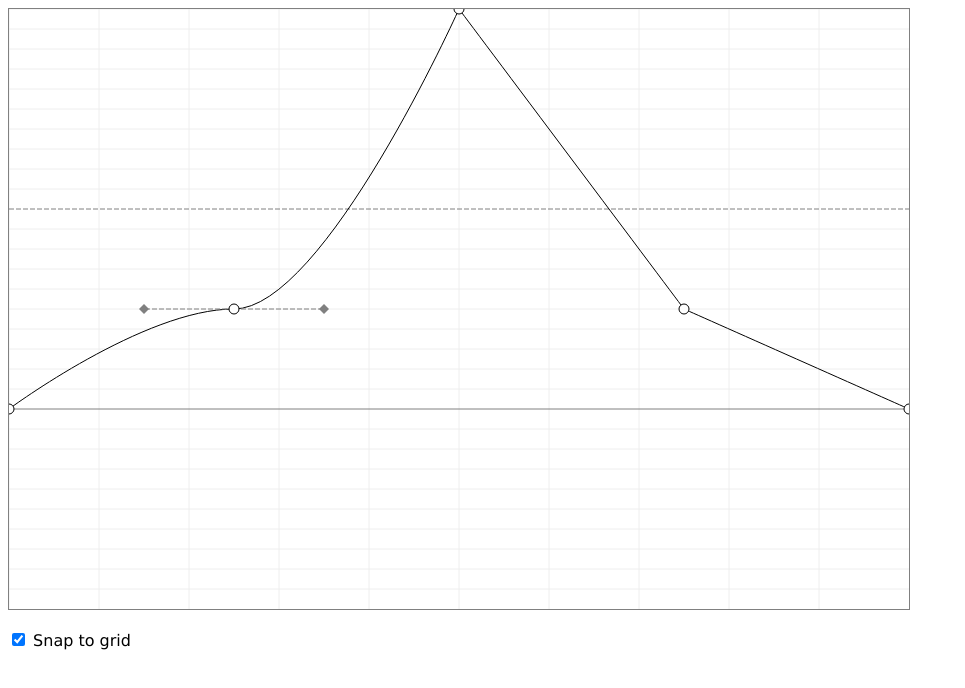
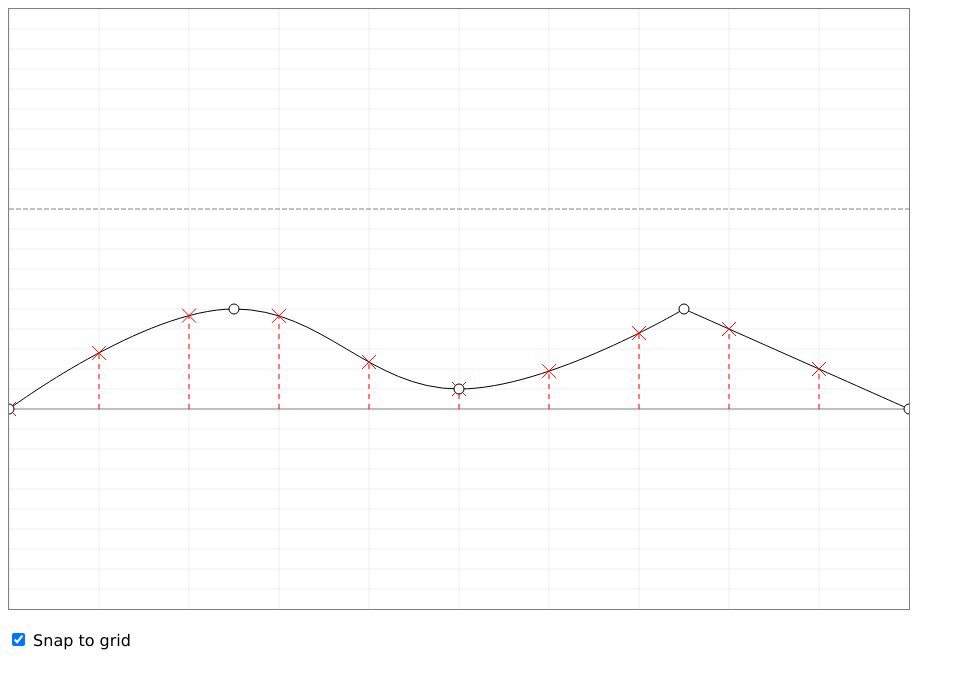
Before and after one commit to gillibrand/keyframe-click, a React (Vite) app: page / in a window 1280 px wide. Shown: the top 688 px of the page, without its empty margins (0-965 px from the left). Built offline with nearby package versions, Linux system fonts and the light colour scheme.

Commit message:
basic sampling

```diff
--- a/src/App.tsx
+++ b/src/App.tsx
@@ -1,15 +1,15 @@
 import { useCallback, useMemo, useRef, useState } from "react";
 import "./App.css";
-import { KeyPoint, Point, sharpPoint } from "./point";
-import { createSplineGraph, SplineGraph } from "./SplineGraph";
+import { BaseDot, UserDot, Point, createSharp, createRound } from "./point";
+import { createBezierTimeline, BezierTimeline } from "./BezierTimeline";
 import { throttle } from "./util";
 
-const userPoints: KeyPoint[] = [
-  sharpPoint(0, 0),
-  { x: 25, y: 50, h1: { x: 15, y: 50 }, h2: { x: 35, y: 50 }, type: "round" },
-  sharpPoint(50, 200),
-  sharpPoint(75, 50),
-  sharpPoint(100, 0),
+const userDots: UserDot[] = [
+  createSharp(0, 0),
+  { x: 25, y: 50, h1: { x: 15, y: 50 }, h2: { x: 35, y: 50 }, type: "round", space: "user" },
+  createRound(50, 10),
+  createSharp(75, 50),
+  createSharp(100, 0),
 ];
 
 function roundHundredths(p: Point): Point {
@@ -19,25 +19,28 @@ function roundHundredths(p: Point): Point {
   };
 }
 
-function clean(p: KeyPoint): Point {
+function clean(p: BaseDot): Point {
   return roundHundredths(p);
 }
 
 function App() {
-  const graphRef = useRef<SplineGraph>();
-  const [selectedPoint, setSelectedPoint] = useState<KeyPoint | null>(null);
+  const graphRef = useRef<BezierTimeline>();
+  const [selectedPoint, setSelectedPoint] = useState<BaseDot | null>(null);
   const [snapToGrid, setSnapToGridRaw] = useState(true);
 
   const setSelectedPointSoon = useMemo(() => throttle(setSelectedPoint, 100), []);
 
   const setCanvas = useCallback(
     (canvas: HTMLCanvasElement) => {
+      console.info(">>> setCanvas");
       if (graphRef.current) {
         graphRef.current.destroy();
         graphRef.current = undefined;
       }
 
-      graphRef.current = canvas ? createSplineGraph({ canvas, userPoints, onChange: setSelectedPointSoon }) : undefined;
+      graphRef.current = canvas
+        ? createBezierTimeline({ canvas, userDots, onChange: setSelectedPointSoon })
+        : undefined;
     },
     [setSelectedPointSoon]
   );
@@ -58,7 +61,7 @@ function App() {
           <input type="checkbox" checked={snapToGrid} onChange={(e) => setSnapToGrid(e.target.checked)} /> Snap to grid
         </label>
       </p>
-      <p>{selectedPoint && <div>{JSON.stringify(clean(selectedPoint))}</div>}</p>
+      <p>{selectedPoint && JSON.stringify(clean(selectedPoint))}</p>
     </>
   );
 }
--- a/src/SplineGraph.ts
+++ b/src/BezierTimeline.ts
@@ -1,12 +1,5 @@
-import { Black, bullsEye, circle, diamond, Gray, LightGray, White, willDraw } from "./drawing";
-import { diffPt, KeyPoint, nearPt, Point, toggleType } from "./point";
-
-interface SplineGraph {
-  // render: () => void;
-  destroy: () => void;
-  canvas: HTMLCanvasElement;
-  setSnapToGrid: (snapToGrid: boolean) => void;
-}
+import { Black, Blue, bullsEye, circle, diamond, dot, ex, Gray, LightGray, Red, White, willDraw } from "./drawing";
+import { diffPt, BaseDot, UserDot, nearPt, Point, togglePt, PhysDot, findYForX } from "./point";
 
 type HandlePair = {
   handle: Point;
@@ -15,9 +8,9 @@ type HandlePair = {
 
 type Dragging =
   | {
-      point: KeyPoint;
+      point: BaseDot;
     }
-  | ({ point: KeyPoint } & HandlePair);
+  | ({ point: BaseDot } & HandlePair);
 
 function createThreshold(origin: Point, threshold: number) {
   let passed = false;
@@ -33,41 +26,47 @@ function createThreshold(origin: Point, threshold: number) {
   };
 }
 
-interface CreateSplineGraphProps {
+export interface BezierTimeline {
+  destroy: () => void;
+  setSnapToGrid: (snapToGrid: boolean) => void;
+  updateSelectedPoint: (p: UserDot) => void;
+}
+
+export interface BezierTimelineProps {
   canvas: HTMLCanvasElement;
-  userPoints: KeyPoint[];
-  onChange?: (p: KeyPoint | null) => void;
+  userDots: UserDot[];
+  onChange?: (p: UserDot | null) => void;
   snapToGrid?: boolean;
 }
 
-function createSplineGraph({ canvas, userPoints, onChange, snapToGrid = true }: CreateSplineGraphProps): SplineGraph {
+function createBezierTimeline({ canvas, userDots, onChange, snapToGrid = true }: BezierTimelineProps): BezierTimeline {
   const ScaleX = 9;
   const ScaleY = 2;
 
   const OffsetX = 0;
   const OffsetY = 400;
 
-  // points = points.slice(); // shallow copy
-  const points = userPoints.map((p) => asPhysKeypoint(p));
+  const physDots = userDots.map((p) => asPhysDot(p));
   const ctx = canvas.getContext("2d")!;
-  // ctx.scale(2, 2);
 
-  let selected: number | null = null;
+  let selectedIndex: number | null = null;
   let dragging: Dragging | null = null;
 
-  function cloneSelectedPoint(): KeyPoint | null {
-    return selected === null ? null : { ...points[selected] };
+  function cloneSelectedDot(): PhysDot | null {
+    // XXX: shallow clone. Good enough for React to notice
+    return selectedIndex === null ? null : { ...physDots[selectedIndex] };
   }
 
   function didChange() {
     if (!onChange) return;
-    const clone = cloneSelectedPoint();
-    onChange(clone === null ? null : asUserKeypoint(clone));
+    const clone = cloneSelectedDot();
+    onChange(clone === null ? null : asUserDot(clone));
   }
 
   function setSelectedIndex(index: number | null) {
-    if (index === selected) return;
-    selected = index;
+    if (index === selectedIndex) return;
+
+    selectedIndex = index;
     draw();
     didChange();
   }
@@ -76,10 +75,10 @@ function createSplineGraph({ canvas, userPoints, onChange, snapToGrid = true }:
     const x = e.offsetX;
     const y = e.offsetY;
 
-    for (let i = 0; i < points.length; i++) {
-      const p = points[i];
+    for (let i = 0; i < physDots.length; i++) {
+      const p = physDots[i];
       if (nearPt(p, x, y)) {
-        toggleType(p);
+        togglePt(p);
         draw();
         didChange();
         return;
@@ -97,23 +96,20 @@ function createSplineGraph({ canvas, userPoints, onChange, snapToGrid = true }:
 
     try {
       if (isConvertClick) {
-        for (let i = 0; i < points.length; i++) {
-          const p = points[i];
+        for (let i = 0; i < physDots.length; i++) {
+          const p = physDots[i];
 
           if (nearPt(p, x, y)) {
-            toggleType(p);
+            togglePt(p);
             newSelected = i;
+            // TODO: this can cause two draws. May need to buffer
             draw();
             return;
           }
         }
-
-        newSelected = null;
-        return;
-      }
-
-      for (let i = 0; i < points.length; i++) {
-        const p = points[i];
+      } else {
+        for (let i = 0; i < physDots.length; i++) {
+          const p = physDots[i];
           if (nearPt(p, x, y)) {
             newSelected = i;
             dragging = { point: p };
@@ -130,6 +126,7 @@ function createSplineGraph({ canvas, userPoints, onChange, snapToGrid = true }:
             }
           }
         }
+      }
     } finally {
       setSelectedIndex(newSelected);
     }
@@ -141,8 +138,9 @@ function createSplineGraph({ canvas, userPoints, onChange, snapToGrid = true }:
     return { x: user.x * ScaleX + OffsetX, y: user.y * ScaleY * -1 + OffsetY };
   }
 
-  function asPhysKeypoint(user: KeyPoint): KeyPoint {
+  function asPhysDot(user: UserDot): PhysDot {
     return {
+      space: "physical",
       type: user.type,
       x: user.x * ScaleX + OffsetX,
       y: user.y * ScaleY * -1 + OffsetY,
@@ -151,8 +149,8 @@ function createSplineGraph({ canvas, userPoints, onChange, snapToGrid = true }:
     };
   }
 
-  function asUserKeypoint(real: KeyPoint): KeyPoint {
-    return { ...real, x: (real.x - OffsetX) / ScaleX, y: ((real.y - OffsetY) / ScaleY) * -1 };
+  function asUserDot(pd: PhysDot): UserDot {
+    return { ...pd, x: (pd.x - OffsetX) / ScaleX, y: ((pd.y - OffsetY) / ScaleY) * -1, space: "user" };
   }
 
   let isPastThreshold: (e: MouseEvent) => boolean = () => false;
@@ -204,7 +202,7 @@ function createSplineGraph({ canvas, userPoints, onChange, snapToGrid = true }:
     return y * ScaleY * -1 + OffsetY;
   }
 
-  function moveKeyPoint(p: KeyPoint, toX: number, toY: number) {
+  function moveKeyPoint(p: BaseDot, toX: number, toY: number) {
     const origin = { ...p };
 
     if (snapToGrid) {
@@ -218,7 +216,6 @@ function createSplineGraph({ canvas, userPoints, onChange, snapToGrid = true }:
       if (toUserX === fromUserX && toUserY === fromUserY) return;
       toX = asPhysX(toUserX);
       toY = asPhysY(toUserY);
-      // if (p.x === toX && p.y === toY) return;
     }
 
     // move key point
@@ -283,6 +280,50 @@ function createSplineGraph({ canvas, userPoints, onChange, snapToGrid = true }:
     }
   }
 
+  function drawSamples() {
+    if (physDots.length < 2) return;
+
+    // const remainingDots = physDots.slice();
+
+    for (let x = 0; x < 100; x += 10) {
+      const px = asPhysX(x);
+      const py = findYForX(px, physDots);
+      if (py !== undefined) {
+        willDraw(ctx, () => {
+          ctx.strokeStyle = Red;
+          // ctx.fillStyle = "transparent";
+          ex({ x: px, y: py }, ctx);
+          ctx.setLineDash([5, 5]);
+          ctx.beginPath();
+          ctx.moveTo(px, OffsetY);
+          ctx.lineTo(px, py);
+          ctx.stroke();
+        });
+      }
+      // console.info(">>> sample", x, asUserY(y));
+
+      // if (remainingDots.length < 2) return;
+
+      // const sampleX = asPhysX(x);
+      // // console.info(">>> sampleX", sampleX);
+
+      // function onNextSegment() {
+      //   const left = remainingDots[0];
+      //   const right = remainingDots[1];
+      //   // console.info(">>> left.x", left.x);
+      //   // console.info(">>> right.x", right.x);
+      //   return sampleX >= left.x && sampleX <= right.x;
+      // }
+
+      // while (!onNextSegment()) {
+      //   remainingDots.shift();
+      //   if (remainingDots.length < 2) return;
+      // }
+    }
+
+    // console.info(">>> got ALL");
+  }
+
   function draw() {
     ctx.clearRect(0, 0, canvas.width, canvas.height);
 
@@ -290,13 +331,13 @@ function createSplineGraph({ canvas, userPoints, onChange, snapToGrid = true }:
 
     // draw curve
     ctx.strokeStyle = Black;
-    const origin = points[0];
+    const origin = physDots[0];
     ctx.beginPath();
     ctx.moveTo(origin.x, origin.y);
 
-    for (let i = 1; i < points.length; i++) {
-      const pp = points[i - 1];
-      const p = points[i];
+    for (let i = 1; i < physDots.length; i++) {
+      const pp = physDots[i - 1];
+      const p = physDots[i];
 
       const cp1 = pp.type === "sharp" ? pp : pp.h2;
       const cp2 = p.type === "sharp" ? p : p.h1;
@@ -304,11 +345,13 @@ function createSplineGraph({ canvas, userPoints, onChange, snapToGrid = true }:
     }
     ctx.stroke();
 
+    drawSamples();
+
     // draw the key points and their handles
-    for (let i = 0; i < points.length; i++) {
-      const p = points[i];
+    for (let i = 0; i < physDots.length; i++) {
+      const p = physDots[i];
 
-      if (p.type === "round") {
+      if (p.type === "round" && i === selectedIndex) {
         const h1 = p.h1;
         const h2 = p.h2;
 
@@ -322,66 +365,68 @@ function createSplineGraph({ canvas, userPoints, onChange, snapToGrid = true }:
             ctx.lineTo(h.x, h.y);
             ctx.stroke();
           }
-        });
-      }
-
-      ctx.fillStyle = White;
-      ctx.strokeStyle = Black;
-      if (selected === i) {
-        bullsEye(p, ctx);
-      } else {
-        circle(p, ctx);
-      }
 
           if (p.type === "round") {
             ctx.fillStyle = Gray;
             diamond(p.h1, ctx);
             diamond(p.h2, ctx);
           }
+        });
+      }
+
+      ctx.fillStyle = White;
+      ctx.strokeStyle = Black;
+      if (selectedIndex === i) {
+        bullsEye(p, ctx);
+      } else {
+        circle(p, ctx);
+      }
     }
   }
 
   function onKeyDown(e: KeyboardEvent) {
-    console.info(">>> e.key", e.key);
     // if (selected === null) return;
 
     // const amount = e.shiftKey ? 10 : 1;
 
+    const p = selectedIndex === null ? null : physDots[selectedIndex];
+
     switch (e.key) {
       case "c": {
-        if (selected === null) return;
-        const p = points[selected];
-        toggleType(p);
+        if (selectedIndex === null) return;
+        const p = physDots[selectedIndex];
+        togglePt(p);
         break;
       }
 
       case ".":
-        if (selected === null) {
-          selected = 0;
-        } else if (selected < points.length - 1) {
-          selected++;
+        if (selectedIndex === null) {
+          selectedIndex = 0;
+        } else if (selectedIndex < physDots.length - 1) {
+          selectedIndex++;
         }
         break;
 
       case ",":
-        if (selected === null) {
-          selected = points.length - 1;
-        } else if (selected > 0) {
-          selected--;
+        if (selectedIndex === null) {
+          selectedIndex = physDots.length - 1;
+        } else if (selectedIndex > 0) {
+          selectedIndex--;
         }
         break;
-      // case "ArrowUp":
-      //   p.y -= amount;
-      //   break;
-      // case "ArrowDown":
-      //   p.y += amount;
-      //   break;
-      // case "ArrowLeft":
-      //   p.x -= amount;
-      //   break;
-      // case "ArrowRight":
-      //   p.x += amount;
-      //   break;
+      case "ArrowUp":
+        if (p) moveKeyPoint(p, p.x, p.y - ScaleY);
+
+        break;
+      case "ArrowDown":
+        if (p) moveKeyPoint(p, p.x, p.y + ScaleY);
+        break;
+      case "ArrowLeft":
+        if (p) moveKeyPoint(p, p.x - ScaleX, p.y);
+        break;
+      case "ArrowRight":
+        if (p) moveKeyPoint(p, p.x + ScaleX, p.y);
+        break;
       default:
         // bail without redrawing
         return;
@@ -403,9 +448,9 @@ function createSplineGraph({ canvas, userPoints, onChange, snapToGrid = true }:
     canvas.removeEventListener("mousedown", onMouseDown);
   }
 
-  function updateSelected(p: KeyPoint) {
-    if (selected === null) return;
-    points[selected] = p;
+  function updateSelectedPoint(p: UserDot) {
+    if (selectedIndex === null) return;
+    physDots[selectedIndex] = asPhysDot(p);
     draw();
   }
 
@@ -419,11 +464,9 @@ function createSplineGraph({ canvas, userPoints, onChange, snapToGrid = true }:
   return {
     // render,
     destroy,
-    updateSelected,
-    canvas,
+    updateSelectedPoint,
     setSnapToGrid,
-  } as SplineGraph;
+  } as BezierTimeline;
 }
 
-export { createSplineGraph };
-export type { SplineGraph };
+export { createBezierTimeline };
--- a/src/drawing.ts
+++ b/src/drawing.ts
@@ -11,6 +11,15 @@ export function dot(p: Point, ctx: CanvasRenderingContext2D) {
   ctx.beginPath();
   ctx.arc(p.x, p.y, 5, 0, 2 * Math.PI);
   ctx.fill();
+}
+export function ex(p: Point, c: CanvasRenderingContext2D) {
+  c.beginPath();
+  const l = 7;
+  c.moveTo(p.x - l, p.y - l);
+  c.lineTo(p.x + l, p.y + l);
+  c.moveTo(p.x - l, p.y + l);
+  c.lineTo(p.x + l, p.y - l);
+  c.stroke();
 }
 export function circle(p: Point, ctx: CanvasRenderingContext2D) {
   ctx.beginPath();
@@ -28,7 +37,7 @@ export function bullsEye(p: Point, ctx: CanvasRenderingContext2D) {
     ctx.fill();
     ctx.stroke();
 
-    ctx.fillStyle = Red;
+    ctx.fillStyle = Blue;
     ctx.beginPath();
     ctx.arc(p.x, p.y, 4, 0, 2 * Math.PI);
     ctx.fill();
--- a/src/point.ts
+++ b/src/point.ts
@@ -3,37 +3,52 @@ interface Point {
   y: number;
 }
 
-type KeyPointType = "sharp" | "round";
+type DotType = "sharp" | "round";
+type DotSpace = "physical" | "user";
 
-interface KeyPoint extends Point {
-  type: KeyPointType;
+interface BaseDot extends Point {
+  space: DotSpace;
+  type: DotType;
   h1: Point;
   h2: Point;
 }
 
-function sharpPoint(x: number, y: number): KeyPoint {
-  return { type: "sharp", x, y, h1: { x: x - 10, y }, h2: { x: x + 10, y } };
+export interface PhysDot extends BaseDot {
+  space: "physical";
 }
 
-function roundPoint(x: number, y: number): KeyPoint {
-  return { type: "round", x, y, h1: { x: x - 10, y }, h2: { x: x + 10, y } };
+export interface UserDot extends BaseDot {
+  space: "user";
 }
 
-function diffPt(p1: Point, p2: Point) {
+export function createSharp(x: number, y: number): UserDot {
+  return { type: "sharp", x, y, h1: { x: x - 10, y }, h2: { x: x + 10, y }, space: "user" };
+}
+
+export function createRound(x: number, y: number): UserDot {
+  return { type: "round", x, y, h1: { x: x - 10, y }, h2: { x: x + 10, y }, space: "user" };
+}
+
+export function diffPt(p1: Point, p2: Point) {
   return { x: p1.x - p2.x, y: p1.y - p2.y };
 }
-function nearPt(p: Point, x: number, y: number, minDistance: number = 8) {
+
+export function nearPt(p: Point, x: number, y: number, minDistance: number = 8) {
   const dx = x - p.x;
   const dy = y - p.y;
   return dx * dx + dy * dy < minDistance * minDistance;
 }
 
-function toggleType(p: KeyPoint) {
+export function roundPt(p: Point) {
+  p.x = Math.round(p.x);
+  p.y = Math.round(p.y);
+}
+
+export function togglePt(p: BaseDot) {
   p.type = p.type === "sharp" ? "round" : "sharp";
 }
 
-export type { Point, KeyPoint, KeyPointType };
-export { sharpPoint, roundPoint, diffPt, nearPt, toggleType };
+export type { Point, BaseDot, DotType };
 
 function cubicBezier(t: number, p0: number, p1: number, p2: number, p3: number) {
   const mt = 1 - t;
@@ -45,36 +60,88 @@ function cubicBezierDerivative(t: number, p0: number, p1: number, p2: number, p3
   return 3 * mt ** 2 * (p1 - p0) + 6 * mt * t * (p2 - p1) + 3 * t ** 2 * (p3 - p2);
 }
 
-export function findYForX(x: number, curves: KeyPoint[], tolerance = 1e-6, maxIterations = 100) {
-  for (let i = 1; i < curves.length - 1; i++) {
+export function findYForXSingle(
+  xTarget: number,
+  x0: number,
+  y0: number,
+  x1: number,
+  y1: number,
+  x2: number,
+  y2: number,
+  x3: number,
+  y3: number,
+  tolerance = 1e-6,
+  maxIterations = 100
+) {
+  // Initial guess using linear interpolation
+  let t = (xTarget - x0) / (x3 - x0);
+  t = Math.max(0, Math.min(1, t)); // Keep t between 0 and 1
+
+  for (let i = 0; i < maxIterations; i++) {
+    const x = cubicBezier(t, x0, x1, x2, x3);
+    const error = x - xTarget;
+
+    if (Math.abs(error) < tolerance) {
+      return cubicBezier(t, y0, y1, y2, y3);
+    }
+
+    const derivative = cubicBezierDerivative(t, x0, x1, x2, x3);
+    if (Math.abs(derivative) < tolerance) break; // Avoid dividing by zero
+
+    // Newton's method update
+    t -= error / derivative;
+    t = Math.max(0, Math.min(1, t)); // Clamp t to [0,1]
+  }
+
+  throw new Error("Unable to find Y for given X within tolerance");
+}
+
+export function findYForX(x: number, curves: PhysDot[], tolerance = 1e-6, maxIterations = 100) {
+  let i = 0;
+  let j = 0;
+  for (i = 1; i < curves.length; i++) {
     const pp = curves[i - 1];
     const p = curves[i];
 
     const [x0, y0] = [pp.x, pp.y];
-    const [x1, y1] = [p.h1.x, p.h1.y];
-    const [x2, y2] = [p.h2.x, p.h2.y];
+    const [x1, y1] = pp.type === "sharp" ? [pp.x, pp.y] : [pp.h2.x, pp.h2.y];
+    const [x2, y2] = p.type === "sharp" ? [p.x, p.y] : [p.h1.x, p.h1.y];
     const [x3, y3] = [p.x, p.y];
 
-    if (x < x0 || x > x3) continue; // Skip if not in this curve range
+    if (x < x0 || x > x3) {
+      // console.info(">>> skip", x);
+      continue; // Skip if not in this curve range
+    }
 
     // Initial guess using linear interpolation
     let t = (x - x0) / (x3 - x0);
 
-    for (let i = 0; i < maxIterations; i++) {
+    for (j = 0; j < maxIterations; j++) {
+      // console.info(">>> t", t);
       const currentX = cubicBezier(t, x0, x1, x2, x3);
       const error = currentX - x;
+      // console.info(">>> error", error);
 
       if (Math.abs(error) < tolerance) {
         return cubicBezier(t, y0, y1, y2, y3); // Return the y value
       }
 
       const derivative = cubicBezierDerivative(t, x0, x1, x2, x3);
-      if (Math.abs(derivative) < tolerance) break; // Prevent division by zero
+      if (Math.abs(derivative) < tolerance) {
+        console.info(">>> BREAK", derivative, tolerance);
+        break; // Prevent division by zero
+      }
 
+      // console.info(">>> derivative", derivative);
+      // console.info(">>> error / derivative", error / derivative, t);
+      // console.info(">>> newt", t);
       t -= error / derivative;
       t = Math.max(0, Math.min(1, t)); // Keep t within bounds
     }
+
+    console.info(">>> no");
   }
 
-  throw new Error("x value out of bounds or no solution found");
+  console.error("x value out of bounds or no solution found: " + x + " i: " + i + " j: " + j);
+  // throw new Error("x value out of bounds or no solution found: " + x + " i: " + i + " j: " + j);
 }
```
Lines whose indentation alone changed are shown as unchanged.
